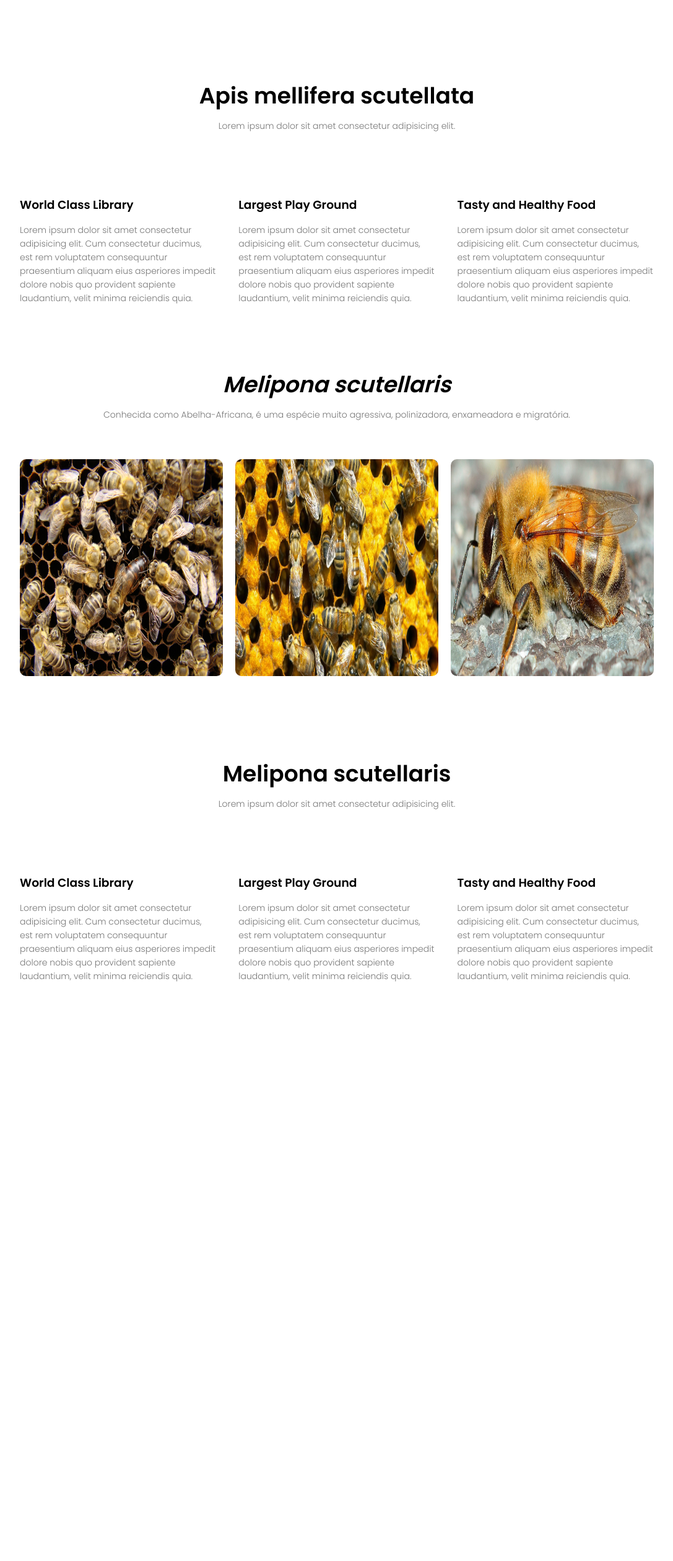
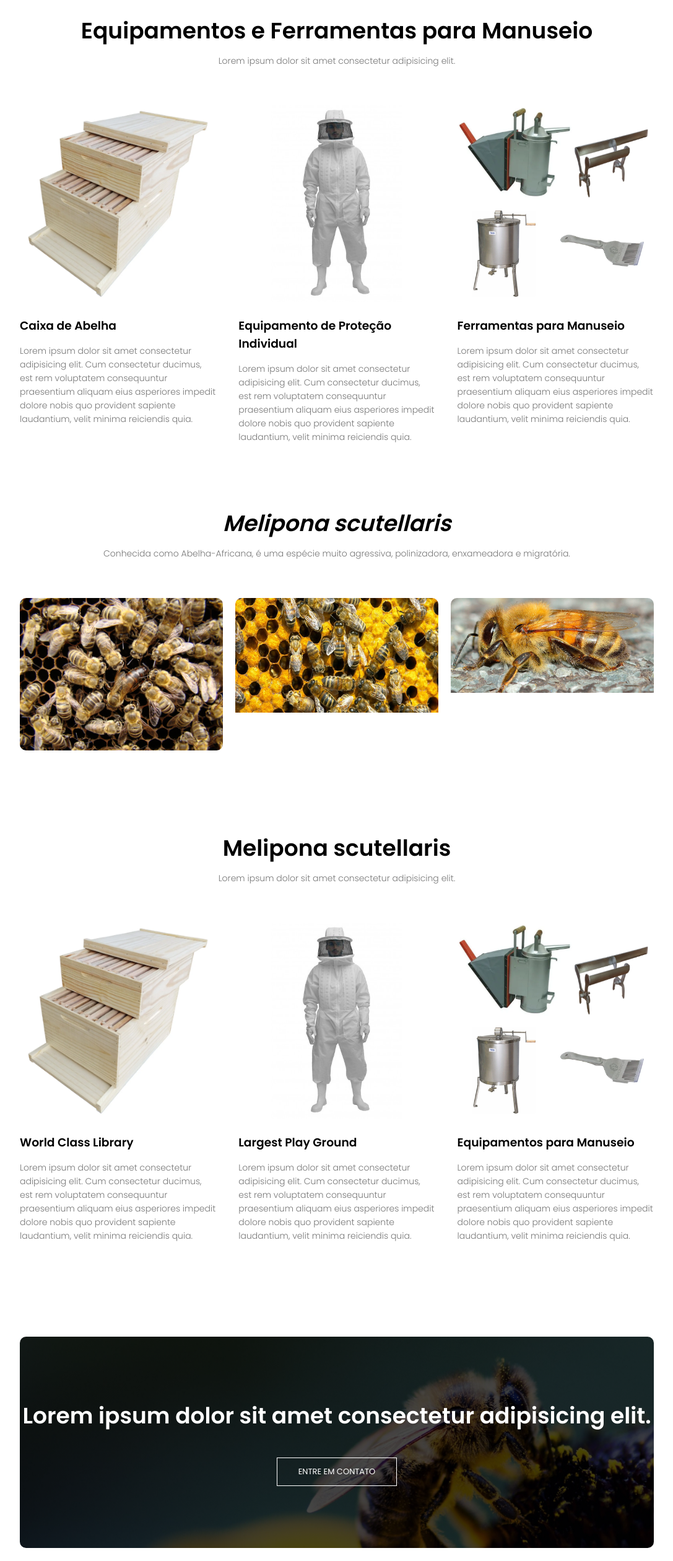
Before and after one commit to arturrozza/Site-Project, a plain HTML site: page index.html in a window 1280 px wide. Shown: the part 1938-4457 px from the top of the page at 62% size, without its empty margins (96-1183 px from the left). Before the commit the page ends 3576 px from the top, so only its background shows below. Drawn offline with Linux system fonts and the light colour scheme.

Commit message:
html and css thu morning 14/03

```diff
--- a/index.html
+++ b/index.html
@@ -86,23 +86,23 @@
         </section>
 
         <section class="facilities">
-            <h1>Apis mellifera scutellata</h1>
+            <h1>Equipamentos e Ferramentas para Manuseio</h1>
             <p>Lorem ipsum dolor sit amet consectetur adipisicing elit.</p>
 
             <div class="row">
                 <div class="facilities-col">
-                    <img src="webimages/library.png" alt="">
-                    <h3>World Class Library</h3>
+                    <img src="images/caixa-abelha-apis.webp" alt="">
+                    <h3>Caixa de Abelha</h3>
                     <p>Lorem ipsum dolor sit amet consectetur adipisicing elit. Cum consectetur ducimus, est rem voluptatem consequuntur praesentium aliquam eius asperiores impedit dolore nobis quo provident sapiente laudantium, velit minima reiciendis quia.</p>
                 </div>
                 <div class="facilities-col">
-                    <img src="webimages/basketball.png" alt="">
-                    <h3>Largest Play Ground</h3>
+                    <img src="images/macacao-abelha.jpg" alt="">
+                    <h3>Equipamento de Proteção Individual</h3>
                     <p>Lorem ipsum dolor sit amet consectetur adipisicing elit. Cum consectetur ducimus, est rem voluptatem consequuntur praesentium aliquam eius asperiores impedit dolore nobis quo provident sapiente laudantium, velit minima reiciendis quia.</p>
                 </div>
                 <div class="facilities-col">
-                    <img src="webimages/cafeteria.png" alt="">
-                    <h3>Tasty and Healthy Food</h3>
+                    <img src="images/equip-abelha.png" alt="">
+                    <h3>Ferramentas para Manuseio</h3>
                     <p>Lorem ipsum dolor sit amet consectetur adipisicing elit. Cum consectetur ducimus, est rem voluptatem consequuntur praesentium aliquam eius asperiores impedit dolore nobis quo provident sapiente laudantium, velit minima reiciendis quia.</p>
                 </div>
             </div>
@@ -141,21 +141,31 @@
 
             <div class="row">
                 <div class="facilities-col">
-                    <img src="webimages/library.png" alt="">
+                    <img src="images/caixa-abelha-apis.webp" alt="">
                     <h3>World Class Library</h3>
                     <p>Lorem ipsum dolor sit amet consectetur adipisicing elit. Cum consectetur ducimus, est rem voluptatem consequuntur praesentium aliquam eius asperiores impedit dolore nobis quo provident sapiente laudantium, velit minima reiciendis quia.</p>
                 </div>
                 <div class="facilities-col">
-                    <img src="webimages/basketball.png" alt="">
+                    <img src="images/macacao-abelha.jpg" alt="">
                     <h3>Largest Play Ground</h3>
                     <p>Lorem ipsum dolor sit amet consectetur adipisicing elit. Cum consectetur ducimus, est rem voluptatem consequuntur praesentium aliquam eius asperiores impedit dolore nobis quo provident sapiente laudantium, velit minima reiciendis quia.</p>
                 </div>
                 <div class="facilities-col">
-                    <img src="webimages/cafeteria.png" alt="">
-                    <h3>Tasty and Healthy Food</h3>
+                    <img src="images/equip-abelha.png" alt="">
+                    <h3>Equipamentos para Manuseio</h3>
                     <p>Lorem ipsum dolor sit amet consectetur adipisicing elit. Cum consectetur ducimus, est rem voluptatem consequuntur praesentium aliquam eius asperiores impedit dolore nobis quo provident sapiente laudantium, velit minima reiciendis quia.</p>
                 </div>
             </div>
+        </section>
+
+        <section class="cta">
+            <h1>Lorem ipsum dolor sit amet consectetur adipisicing elit.</h1>
+            <a href="" class="hero-btn">ENTRE EM CONTATO</a>
+        </section>
+
+        <section class="footer">
+            <h4>Sobre Nós</h4>
+            <p>Lorem ipsum dolor sit amet consectetur adipisicing elit. Cum consectetur ducimus, est rem voluptatem consequuntur praesentium aliquam eius asperiores impedit dolore nobis quo provident sapiente laudantium, velit minima reiciendis quia.</p>
         </section>
 
 
--- a/style.css
+++ b/style.css
@@ -180,7 +180,7 @@ h3 {
 }
 .campus-col img {
     width: 100%;
-    height: 350px;
+    height: auto;
     display: block;
 }
 .layer {
@@ -235,3 +235,37 @@ h3 {
     margin-bottom: 15px;
     text-align: left;
 }
+
+
+.cta {
+    margin: 100px auto;
+    width: 80%;
+    background-image: linear-gradient(rgba(0,0,0,0.7),rgba(0,0,0,0.7)), url(images/banner-bee.jpg);
+    background-position: center;
+    background-size: cover;
+    border-radius: 10px;
+    text-align: center;
+    padding: 100px 0;
+}
+.cta h1 {
+    color: #fff;
+    margin-bottom: 40px;
+    padding: 0;
+}
+
+@media(max-width:700px){
+    .cta h1 {
+        font-size: 24px;
+    }
+}
+
+.footer {
+    width: 100%;
+    text-align: center;
+    padding: 30px 0;
+}
+.footer h4 {
+    margin-bottom: 25px;
+    margin-top: 20px;
+    font-weight: 600;
+}
```
Also changed, not shown: images/banner-bee.jpg (added), images/caixa-abelha-apis.webp (added), images/equip-abelha.png (added), images/macacao-abelha.jpg (added).
